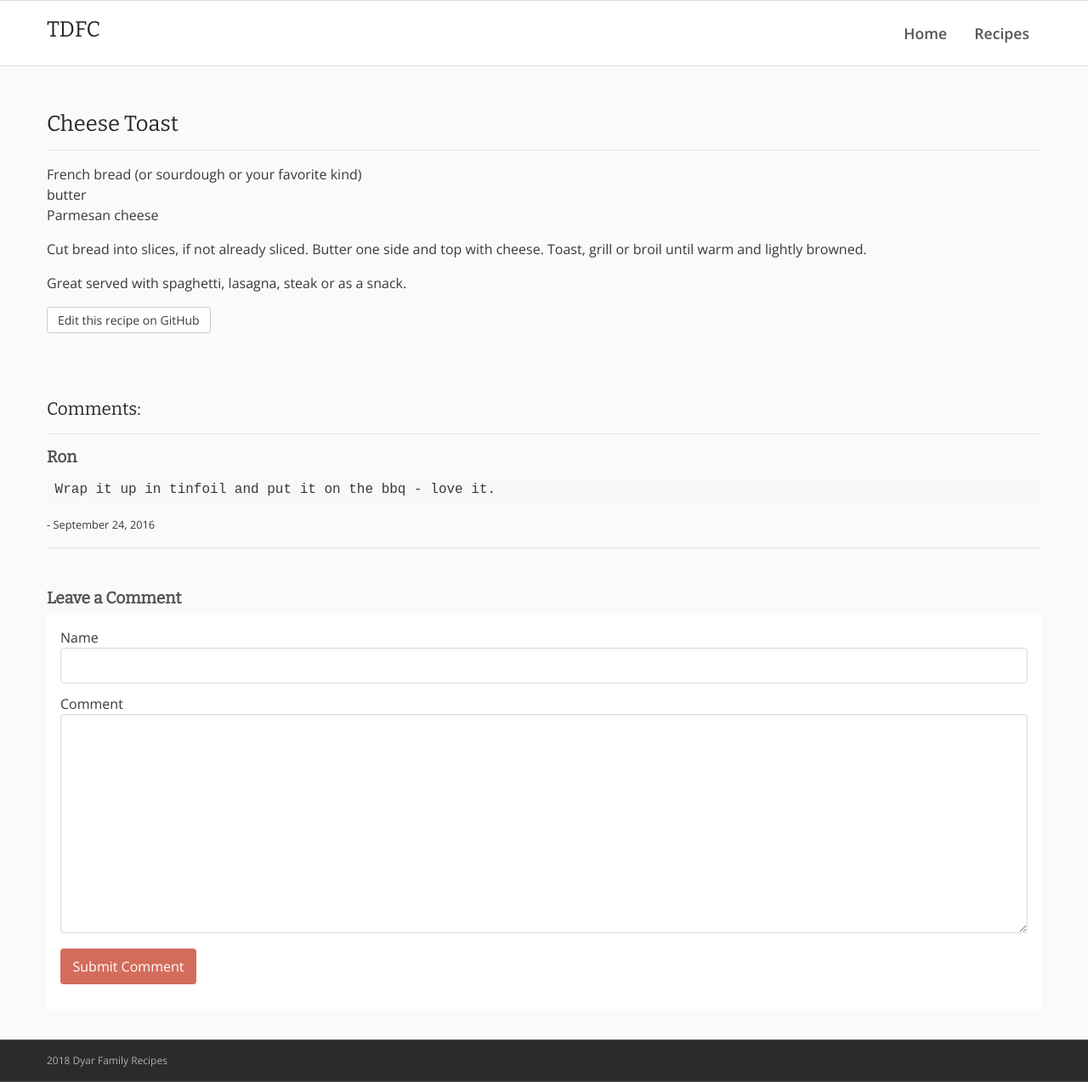
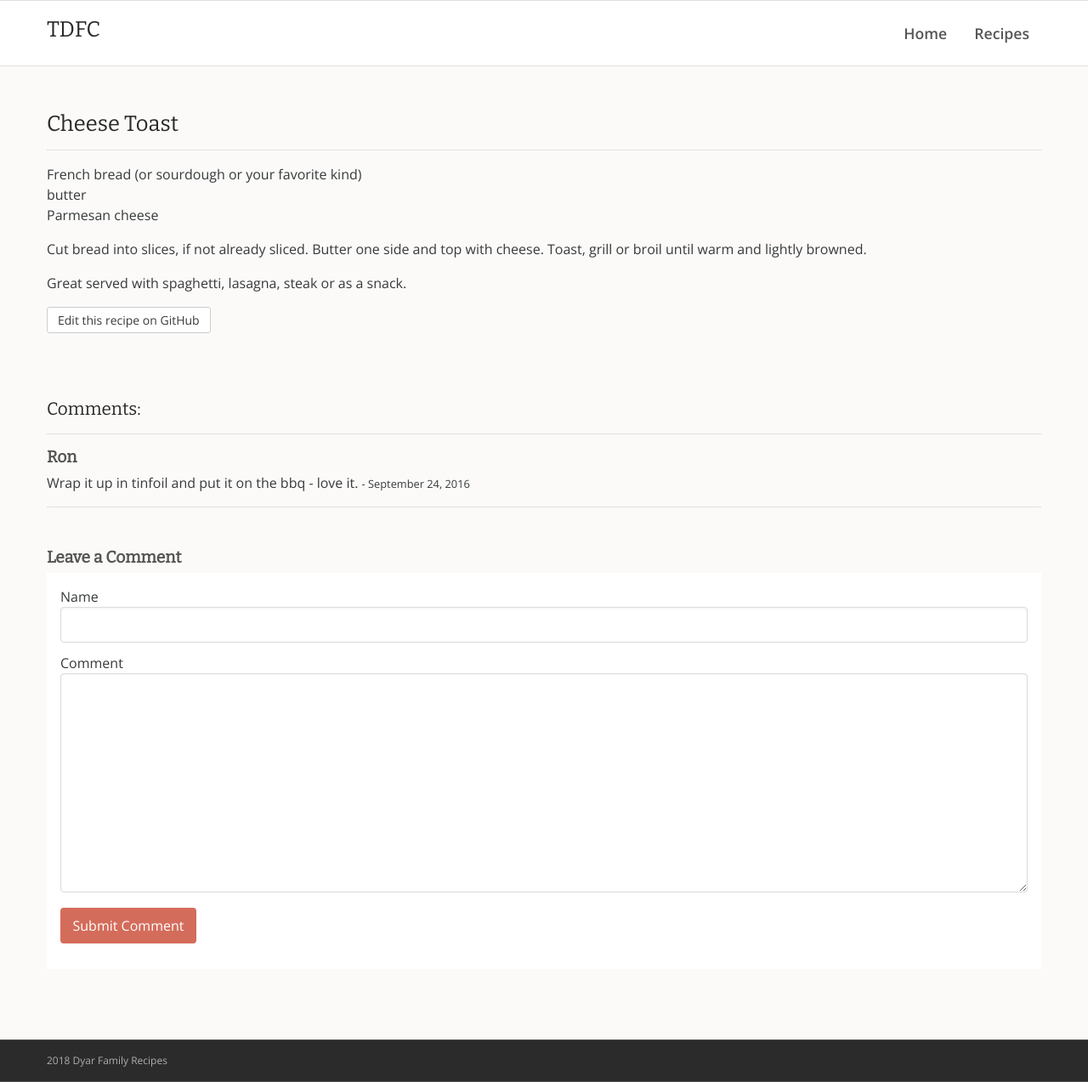
Before and after one commit to rdyar/tdfc, a Jekyll site: the page built from _odds-and-ends/cheese-toast.md, in a window 1280 px wide and 1273 px high. Shown: the whole window at 85% size. Built offline with Jekyll 4.4.1, drawn with Linux system fonts in a browser that asks for light colours.

Commit message:
Update comment.html

```diff
--- a/_includes/comment.html
+++ b/_includes/comment.html
@@ -1,7 +1,7 @@
 <article class="comment">
    <div class="comment__content-wrapper">
     <h4>{{ include.name }}</h4>
-      <pre> {{ include.message  }}</pre>
+ {{ include.message  }}
         <small> - <time datetime="{{ include.date | date_to_xmlschema }}" itemprop="datePublished">{{ include.date | date: "%B %d, %Y" }}</time></small>
 
   </div>
```
